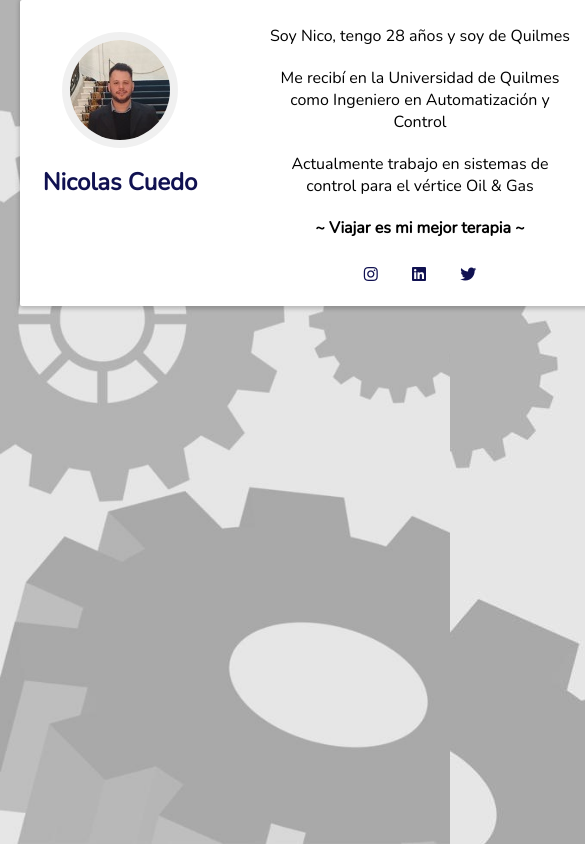
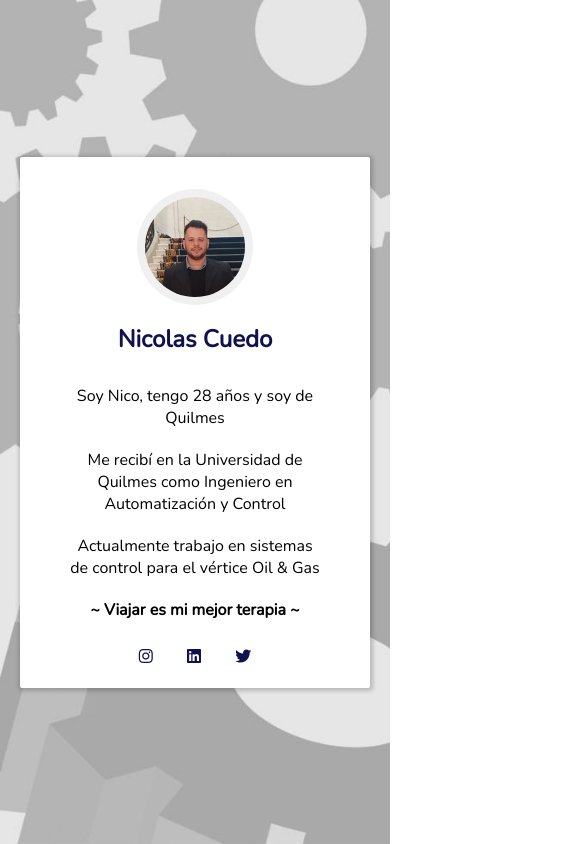
Before and after one commit to nicocuedo/id-card, a plain HTML site: page index.html in a window 390 px wide. Shown: the top 844 px of the page, 585 px wide, since content can reach past the window. Drawn offline with nearby package versions, Linux system fonts and the light colour scheme.

Commit message:
Add files via upload

```diff
--- a/card.css
+++ b/card.css
@@ -95,7 +95,7 @@ body{
 }
 
 @media (max-width:640px){
-	.container{
+	.card-container{
 		display: block;
 		width:450px;
 
```
